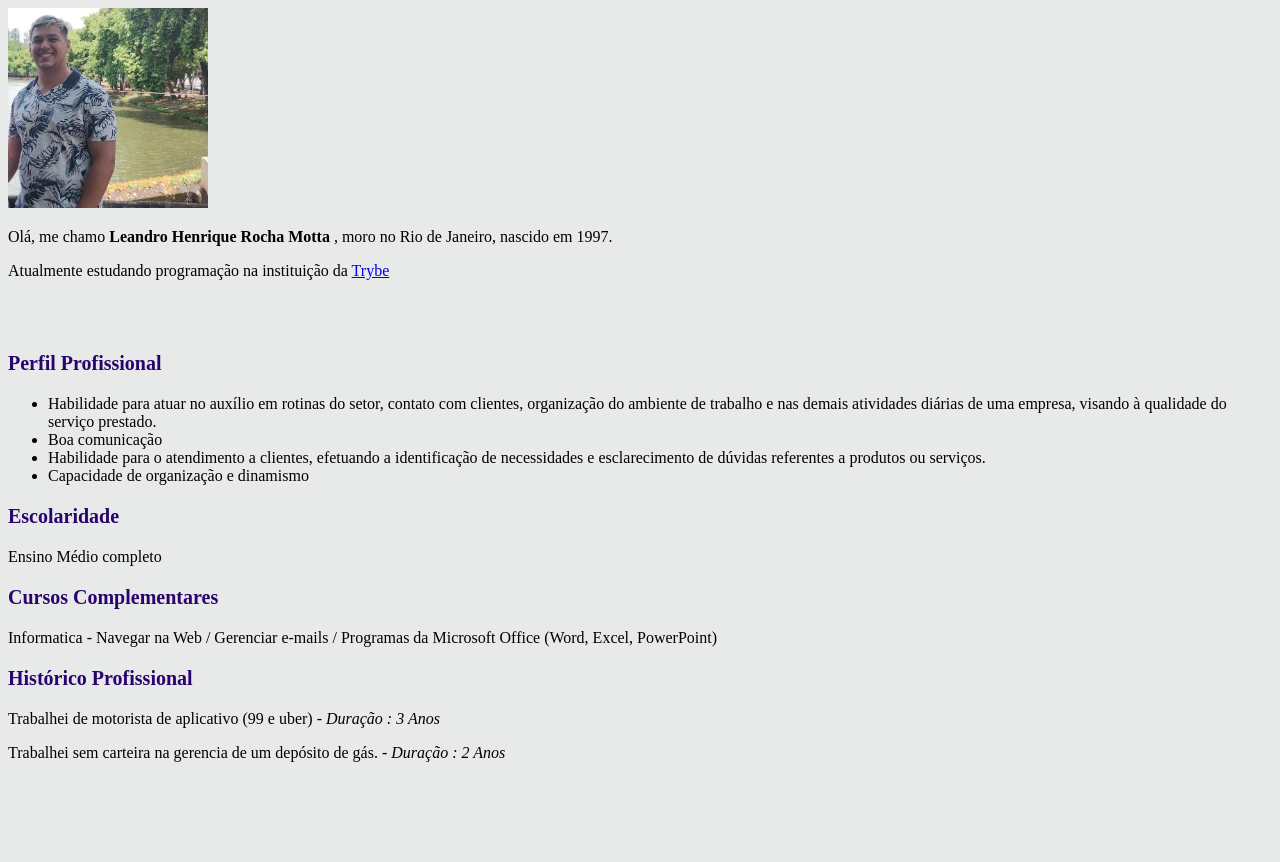
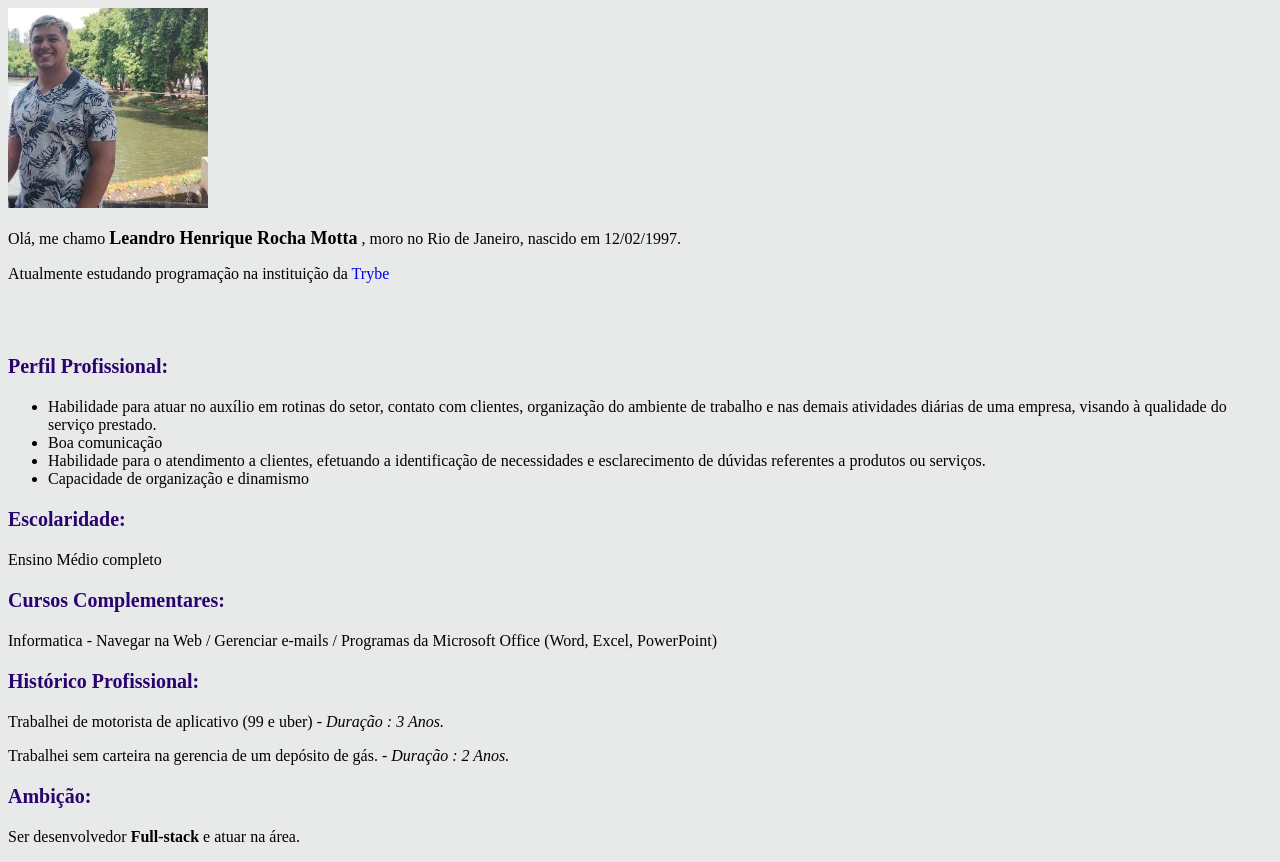
Before and after one commit to Leandro-HMotta/Leandro-HMotta.github.io, a plain HTML site: page index.html in a window 1280 px wide. Before the commit the page ends 800 px from the top, so only its background shows below. Drawn offline with Linux system fonts and the light colour scheme; a web font is replaced by a local one.

Commit message:
Acrescentado pontos, trocando tamanho da fonte do nome

```diff
--- a/index.html
+++ b/index.html
@@ -13,11 +13,11 @@
     <title>Leandro Henrique Rocha Motta</title>
 </head>
 <body>
-    <img src="./Images/Leoooo.jpeg" alt="Leandro Henrique" width="200px">
-<p class="style-p">Olá, me chamo <strong>Leandro Henrique Rocha Motta</strong> , moro no Rio de Janeiro, nascido em 1997.</p>
-<p class="style-p">Atualmente estudando programação na instituição da <a href="https://www.betrybe.com" target="_blank">Trybe</a> </p>
+    <img src="./Images/Leoooo.jpeg" alt="Leandro Henrique" class="image-px">
+<p class="style-p">Olá, me chamo <strong id="word-size">Leandro Henrique Rocha Motta</strong> , moro no Rio de Janeiro, nascido em 12/02/1997.</p>
+<p class="style-p">Atualmente estudando programação na instituição da <a href="https://www.betrybe.com" target="_blank" class="decoration">Trybe</a> </p>
 <br><br>
-<h3>Perfil Profissional</h3>
+<h3>Perfil Profissional:</h3>
 <ul>
     <li>Habilidade para atuar no auxílio em rotinas do setor, contato com clientes, organização do ambiente de trabalho e nas demais atividades diárias de uma empresa, visando à qualidade do serviço prestado.</li>
 
@@ -27,13 +27,17 @@
 
     <li>Capacidade de organização e dinamismo</li>
 </ul>
-<h3>Escolaridade</h3>
+<h3>Escolaridade:</h3>
 <p class="style-p">Ensino Médio completo</p>
-<h3>Cursos Complementares</h3>
+<h3>Cursos Complementares:</h3>
 <p class="style-p">Informatica - Navegar na Web / Gerenciar e-mails / Programas da Microsoft Office (Word, Excel, PowerPoint)</p>
-<h3>Histórico Profissional</h3>
-<p class="style-p">Trabalhei de motorista de aplicativo (99 e uber) - <em> Duração : 3 Anos</em> </p>
-<p class="style-p">Trabalhei sem carteira na gerencia de um depósito de gás. - <em> Duração : 2 Anos</em></p>
+<h3>Histórico Profissional:</h3>
+<p class="style-p">Trabalhei de motorista de aplicativo (99 e uber) - <em> Duração : 3 Anos.</em> </p>
+<p class="style-p">Trabalhei sem carteira na gerencia de um depósito de gás. - <em> Duração : 2 Anos.</em></p>
+
+<h3>Ambição:</h3>
+<P class="style-p">Ser desenvolvedor <strong>Full-stack</strong> e atuar na área. </P>
+
 
 </body>
 </html>
--- a/style.css
+++ b/style.css
@@ -5,3 +5,10 @@ font-style:inherit ;
 }
 
 .style-p{font-size: 16px;}
+
+.decoration{text-decoration:none;}
+
+.image-px{width: 200px;}
+
+#word-size{font-size: 18px;
+    ;}
```
